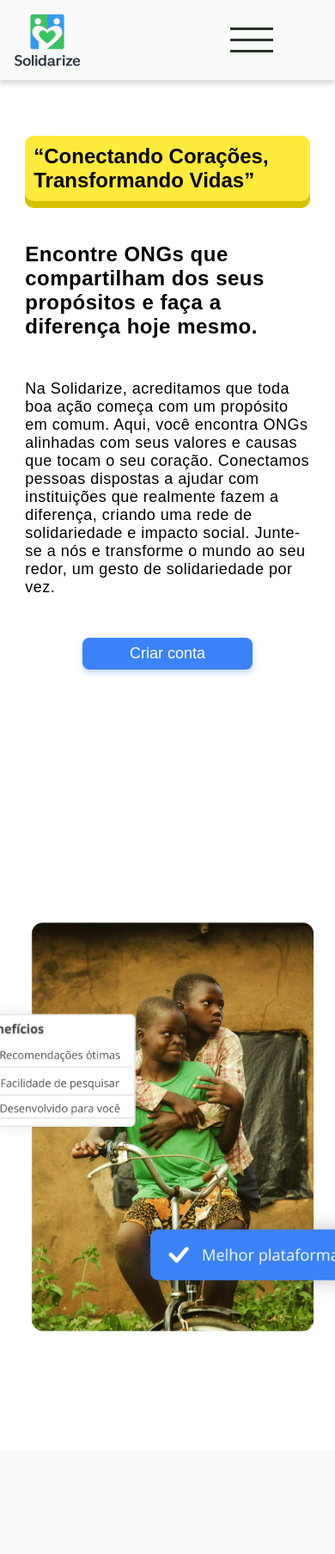
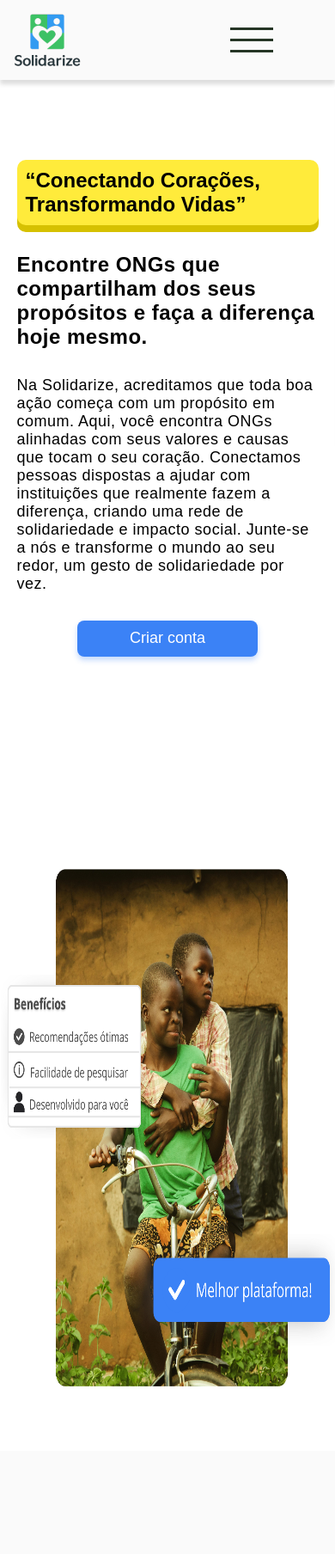
Before and after one commit to theselegadev/solidarize, a PHP site: page / in a window 390 px wide. Shown: the top 1808 px of the page at 86% size. Run offline with PHP 8.4, Linux system fonts and the light colour scheme.

Commit message:
section 'welcome-section' ajustado para mobile

```diff
--- a/App/css/style.css
+++ b/App/css/style.css
@@ -26,8 +26,8 @@ header{
     background-color: #fafafa;
     box-shadow: 0px 5px 5px rgba(0, 0, 0, 0.137);
     position: fixed;
-    top: 0%;
-    left: 0%;
+    top: 0;
+    left: 0;
     overflow-y: hidden;
 }
 header>div:first-child{
@@ -102,20 +102,19 @@ main{
     display: flex;
     justify-content: center;
     align-items: center;
-    flex-direction: column;
     width: 50%;
     height: 100%;
 }
 .box-left{
     text-align: left;
-    margin-top: 11vh;
-    height: 70%;
+    /* margin-top: 11vh; */
+    /* height: 70%; */
     width: 85%;
     display: flex;
     justify-content: center;
     align-items: center;
     flex-direction: column;
-    gap: 3rem;
+    row-gap: 3rem;
 }
 .box-left h2, p{
     letter-spacing: 0.5px;
@@ -439,21 +438,34 @@ footer{
     /* welcome section (primeira seção) */
     .welcome-section{
         height: 200vh;
+
     }
     main{
         flex-direction: column;
+        justify-content: space-around;
     }
     .left{
+        padding: 0 5%;
         width: 100%;
         height: 100vh;
     }
     .rigth{
-        height: 100vh;
+        height: auto;
+
+        width:auto;
+    }
+    .main-image{
+        margin:0;
+        height: calc(100vh - 25vh);
         width: 100%;
+        background-size: cover;
+        background-position: center;
     }
     .box-left{
+
+        row-gap: 2rem;
         height: 100%;
-        width: 85%;
+        width: 100%;
     }
     .title{
         display: flex;
```
